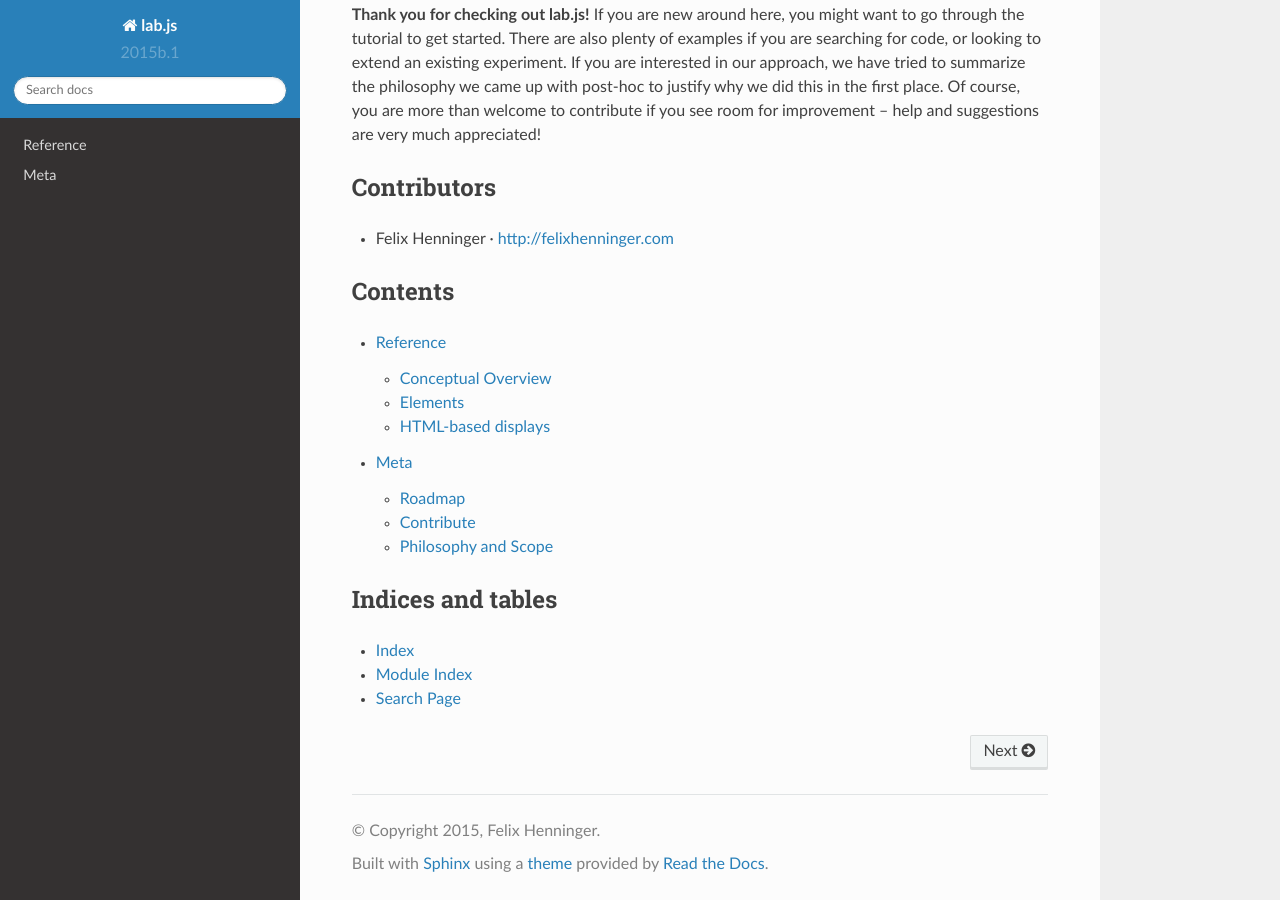
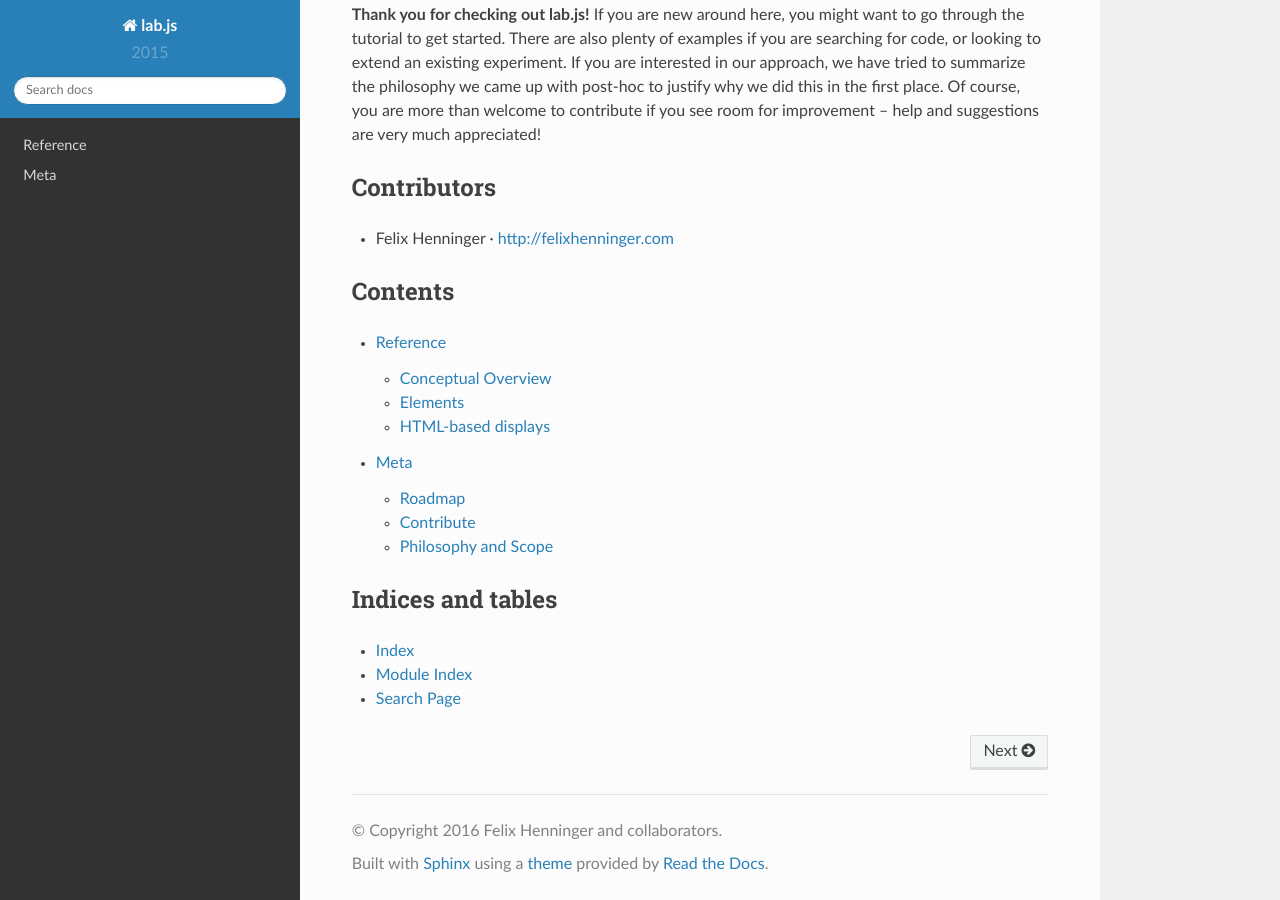
Before and after one commit to FelixHenninger/lab.js, a Sphinx documentation site: the page built from docs/index.rst, in a window 1280 px wide and 900 px high, scrolled down 623 px. Built offline with Sphinx 7.4.7 and the Read the Docs theme 2.0.0, drawn with Linux system fonts in a browser that asks for light colours; pages that are not in the unit, such as notebooks, are missing from menus.

Commit message:
Update year and simplify version

```diff
--- a/docs/conf.py
+++ b/docs/conf.py
@@ -51,7 +51,7 @@
 
 # General information about the project.
 project = 'lab.js'
-copyright = '2015, Felix Henninger'
+copyright = '2016 Felix Henninger and collaborators'
 author = 'Felix Henninger'
 
 # The version info for the project you're documenting, acts as replacement for
@@ -59,9 +59,9 @@
 # built documents.
 #
 # The short X.Y version.
-version = '2015b.1'
+version = '2015'
 # The full version, including alpha/beta/rc tags.
-release = '2015'
+release = '2015b.1'
 
 # The language for content autogenerated by Sphinx. Refer to documentation
 # for a list of supported languages.
```
